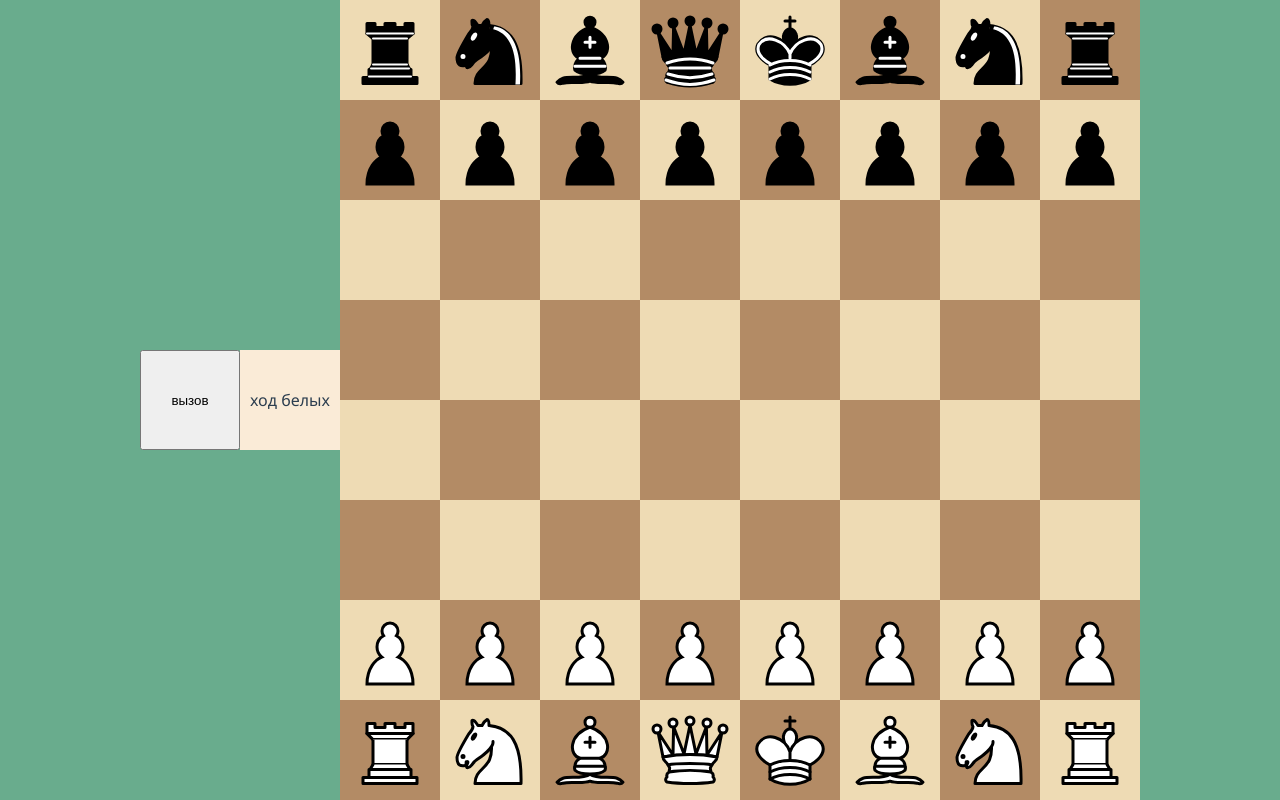
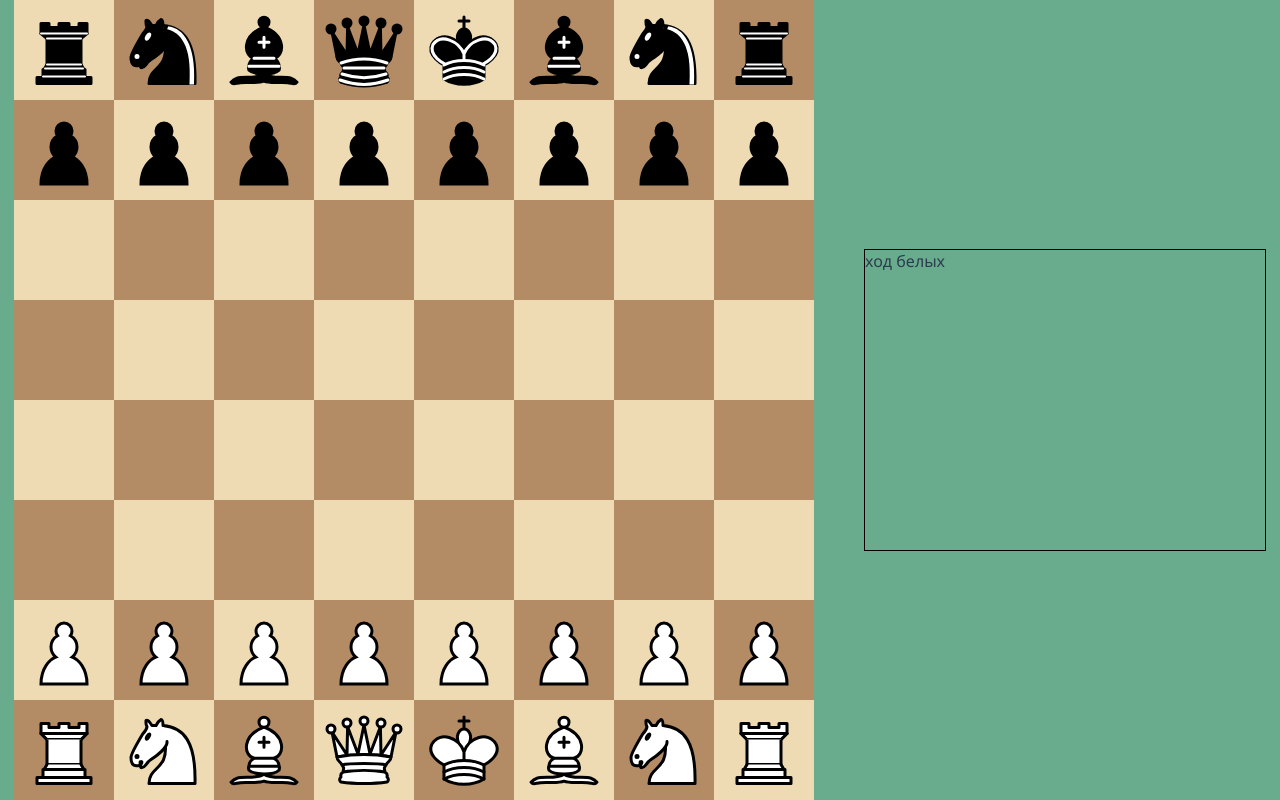
Before and after one commit to Aleks-Kar/simple-chess, a Vue app: page / in a window 1280 px wide. Built offline with nearby package versions, Linux system fonts and the light colour scheme.

Commit message:
add: chess notation

```diff
--- a/src/App.vue
+++ b/src/App.vue
@@ -1,7 +1,8 @@
 <script setup lang="ts">
+import { useStore } from './stores/board'
+import { getHoverIndex } from './services/helpers'
 import TheBoard from './components/TheBoard.vue'
-import { getHoverIndex } from './services/helpers'
-import { useStore } from './stores/board'
+import TheNotation from './components/TheNotation.vue'
 
 const store = useStore()
 
@@ -33,7 +34,6 @@ function mouseUp(): void {
   const dragIndex = store.dragIndex
   const hoverIndex = store.hoverIndex
   const turn = store.turn
-  // if (!store.draggedItem) return
 
   if (isReactivated && !pieceHadBeenMoved) {
     store.isReactivated = false
@@ -64,13 +64,11 @@ function mouseLeave(): void {
 </script>
 
 <template>
-  <div
-    class="wrapper"
-    @mousemove="mouseMove"
-    @mouseup="mouseUp"
-    @mouseleave="mouseLeave">
+  <div @mousemove="mouseMove" @mouseup="mouseUp" @mouseleave="mouseLeave">
     <TheBoard />
   </div>
+
+  <TheNotation />
 </template>
 
 <style>
@@ -89,8 +87,10 @@ body {
   -webkit-font-smoothing: antialiased;
   -moz-osx-font-smoothing: grayscale;
   /* text-align: center; */
+  background-size: cover;
   color: hsl(210, 29%, 24%);
   overflow: hidden;
+  background-color: rgb(105, 172, 141);
 }
 
 .wrapper {
@@ -99,6 +99,5 @@ body {
   align-items: center;
   width: 100vw;
   height: 100vh;
-  background-color: rgb(105, 172, 141);
 }
 </style>
--- a/src/components/MyPiece.vue
+++ b/src/components/MyPiece.vue
@@ -62,7 +62,7 @@ const urlSvgDefend = computed<string>(() => {
   </div>
 </template>
 
-<style scoped>
+<style>
 .piece {
   width: 90px;
   height: 90px;
--- a/src/components/TheBoard.vue
+++ b/src/components/TheBoard.vue
@@ -2,22 +2,11 @@
 import { onMounted } from 'vue'
 import { useStore } from '../stores/board'
 import MySquare from './MySquare.vue'
-// import { getMoveableSquares } from '../services/helpers'
 
 const store = useStore()
 
-
-
 function getKey(x: number, y: number): string {
   return store.getPiece(x + y * 8) + String(x + y * 8)
-}
-
-function fn2() {
-  for (const key in store.pieces) {
-    const element = store.pieces[key]
-    console.warn(element)
-    // }
-  }
 }
 
 onMounted(() => {
@@ -26,10 +15,7 @@ onMounted(() => {
 </script>
 
 <template>
-  <button @click="fn2">вызов</button>
-  <div class="info">
-    {{ store.turn === 'black' ? 'ход чёрных' : 'ход белых' }}
-  </div>
+  <div class="info"></div>
   <div class="board">
     <div v-for="(_, y) in 8" class="board__row">
       <MySquare
@@ -42,27 +28,6 @@ onMounted(() => {
 </template>
 
 <style>
-.ex {
-  background-color: aqua;
-  width: 94px;
-  height: 94px;
-}
-
-.info {
-  display: flex;
-  justify-content: center;
-  align-items: center;
-  background-color: antiquewhite;
-
-  width: 100px;
-  height: 100px;
-}
-
-button {
-  width: 100px;
-  height: 100px;
-}
-
 .board {
   display: flex;
   flex-wrap: wrap;
--- /dev/null
+++ b/src/components/TheNotation.vue
@@ -0,0 +1,20 @@
+<script setup lang="ts">
+import { useStore } from '../stores/board'
+
+const store = useStore()
+</script>
+
+<template>
+  <div class="notation">
+    {{ store.turn === 'black' ? 'ход чёрных' : 'ход белых' }}
+  </div>
+</template>
+
+<style>
+.notation {
+  width: 400px;
+  height: 300px;
+  margin-left: 50px;
+  border: 1px solid black;
+}
+</style>
```
